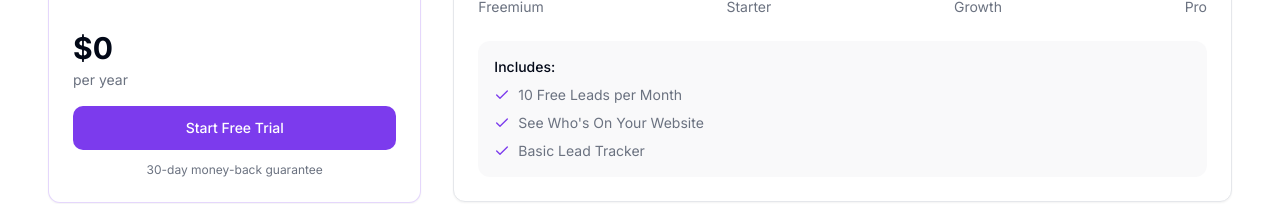
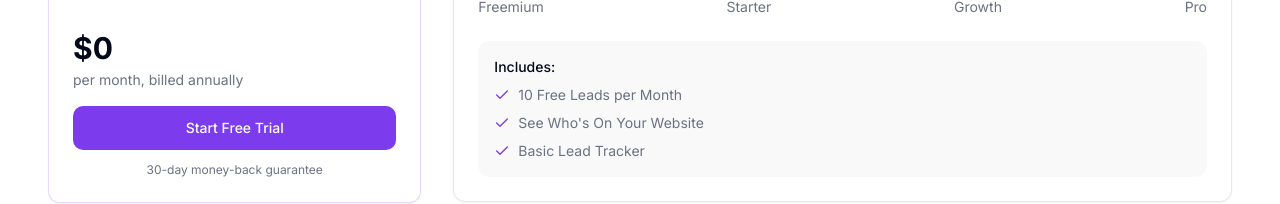
Before and after one commit to coachcarroll/hirealli-launchpad, a React (Vite) app: page /pricing in a window 1280 px wide. Shown: the part 648-852 px from the top of the page. Built offline with nearby package versions, Linux system fonts and the light colour scheme; the HTML template or start-up script is replaced by a standard one.

Commit message:
Refactor pricing display

```diff
--- a/src/pages/Pricing.tsx
+++ b/src/pages/Pricing.tsx
@@ -463,10 +463,10 @@ const Pricing = () => {
 
                   <div className="pt-4">
                     <div className="text-3xl font-bold mb-1">
-                      ${isAnnual ? calculateTotal().toLocaleString() : getMonthlyPrice()}
+                      ${getMonthlyPrice().toLocaleString()}
                     </div>
                     <div className="text-sm text-muted-foreground mb-4">
-                      {isAnnual ? "per year" : "per month"}
+                      {isAnnual ? "per month, billed annually" : "per month"}
                     </div>
                     <Button
                       className="w-full"
```
